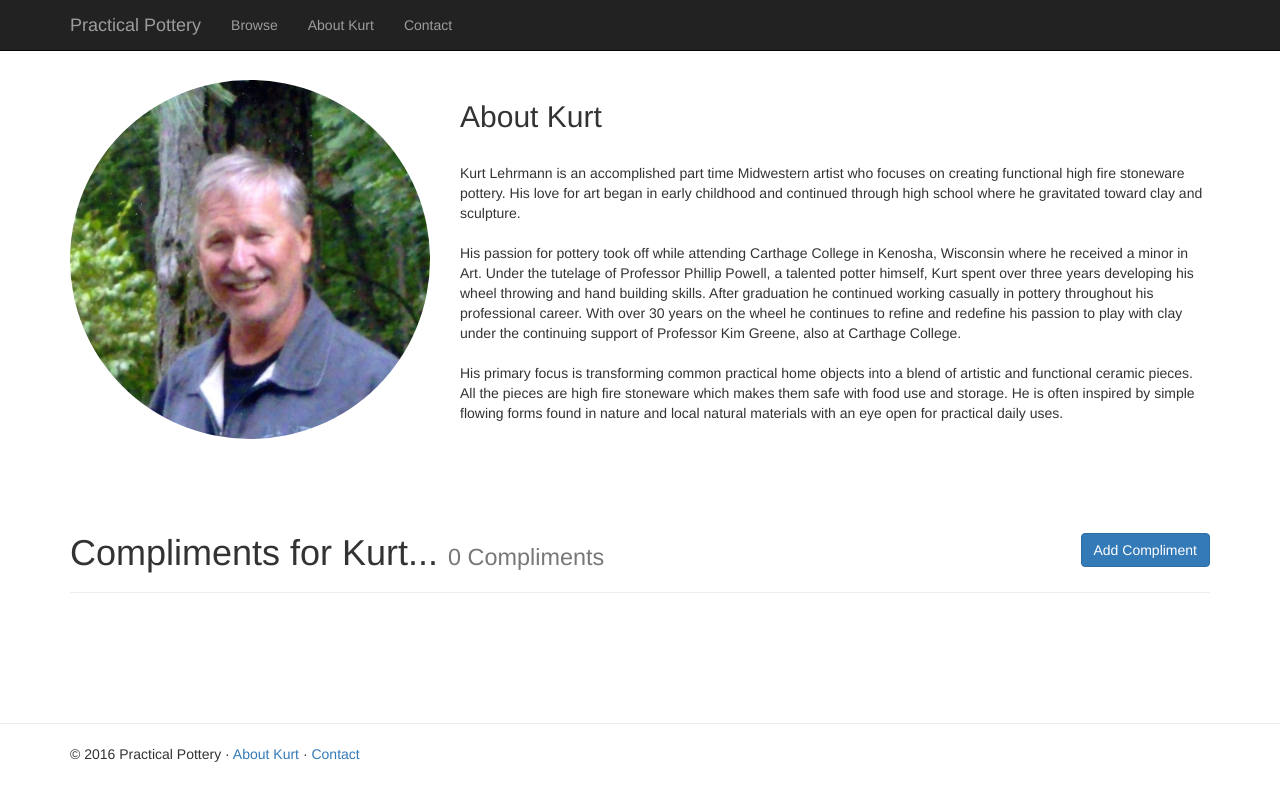
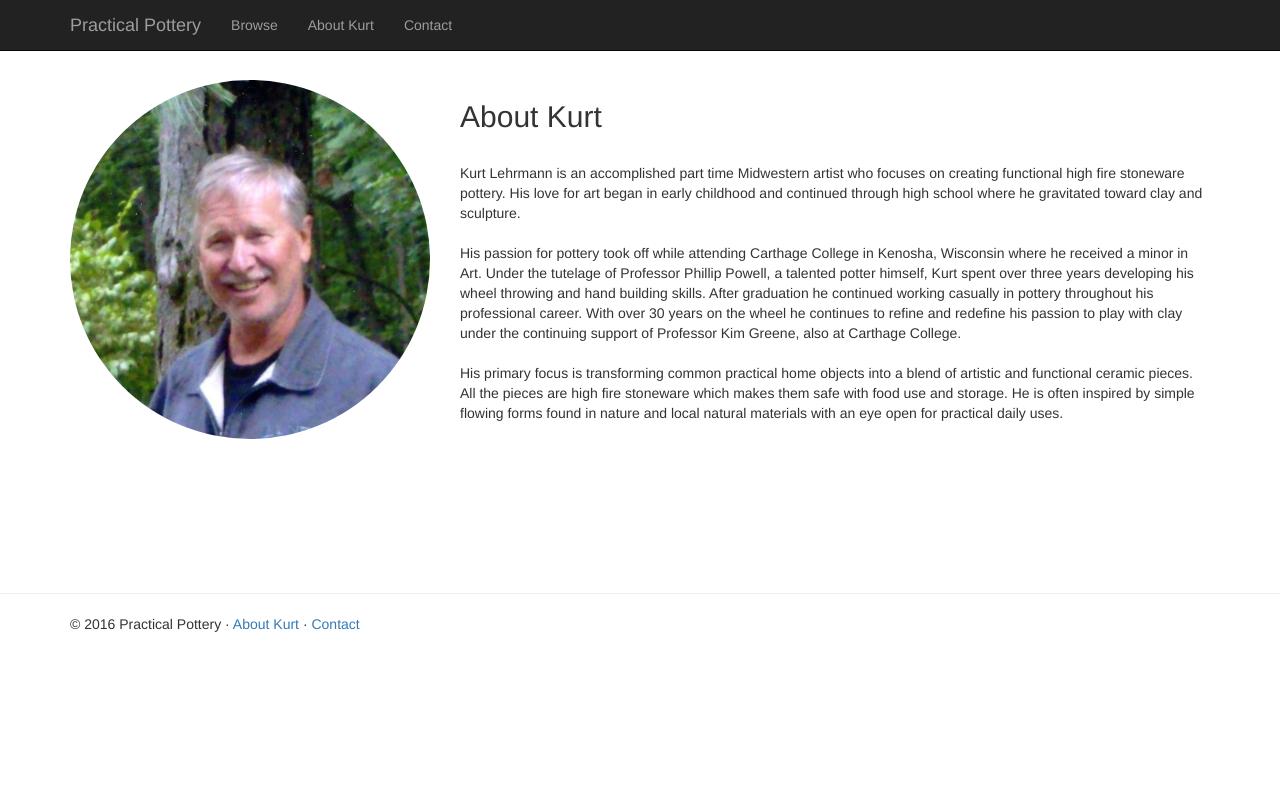
Before and after one commit to aubreylehrmann/aubreylehrmann.github.io, a plain HTML site: page kurt.html in a window 1280 px wide. Drawn offline with nearby package versions, Linux system fonts and the light colour scheme.

Commit message:
remove compliments, change order of work page

```diff
--- a/kurt.html
+++ b/kurt.html
@@ -86,31 +86,6 @@
 
 
 
-      <div class="container">
-
-        <div class="page-header">
-          <h1>
-            Compliments for Kurt...
-            <small><span class="total">0 Compliments</span></small>
-            <a class="btn btn-primary pull-right" href="#">Add Compliment</a>
-          </h1>
-        </div>
-
-        <div class="row">
-          <div class="col-sm-12">
-            <ol class="todo-list">
-
-            </ol>
-          </div>
-        </div>
-
-      </div>
-
-
-
-
-
-
 
 <br><br><br><br>
 <hr>
```
Also changed, not shown: work.html (+8 -10 lines).
